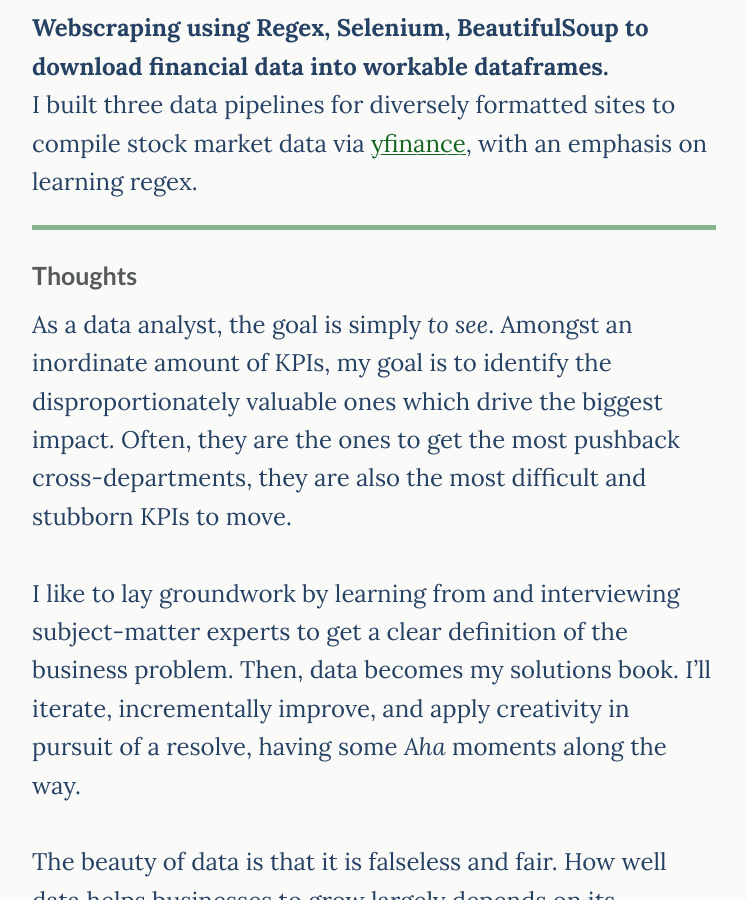
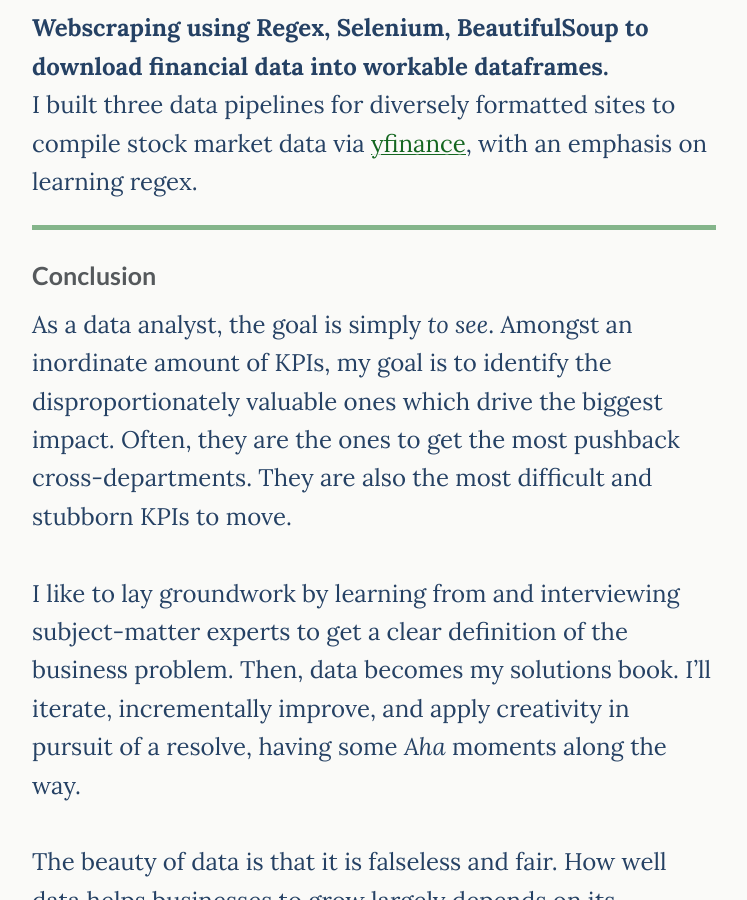
Before and after one commit to deawyk/deawyk.github.io, a Jekyll site: the page built from _pages/project.md, in a window 1280 px wide and 900 px high, scrolled down 1603 px. Shown: the whole window, without its empty margins (266-1013 px from the left). Built offline with Jekyll 4.4.1, drawn with Linux system fonts in a browser that asks for light colours.

Commit message:
Update project.md

```diff
--- a/_pages/project.md
+++ b/_pages/project.md
@@ -39,8 +39,8 @@ I built three data pipelines for diversely formatted sites to compile stock mark
 
 ---
 
-### Thoughts
-<p> As a data analyst, the goal is simply *to see*. Amongst an inordinate amount of KPIs, my goal is to identify the disproportionately valuable ones which drive the biggest impact. Often, they are the ones to get the most pushback cross-departments, they are also the most difficult and stubborn KPIs to move.<br>
+### Conclusion
+<p> As a data analyst, the goal is simply *to see*. Amongst an inordinate amount of KPIs, my goal is to identify the disproportionately valuable ones which drive the biggest impact. Often, they are the ones to get the most pushback cross-departments. They are also the most difficult and stubborn KPIs to move.<br>
 
 I like to lay groundwork by learning from and interviewing subject-matter experts to get a clear definition of the business problem. Then, data becomes my solutions book. I'll iterate, incrementally improve, and apply creativity in pursuit of a resolve, having some _Aha_ moments along the way.<br>
 
```
